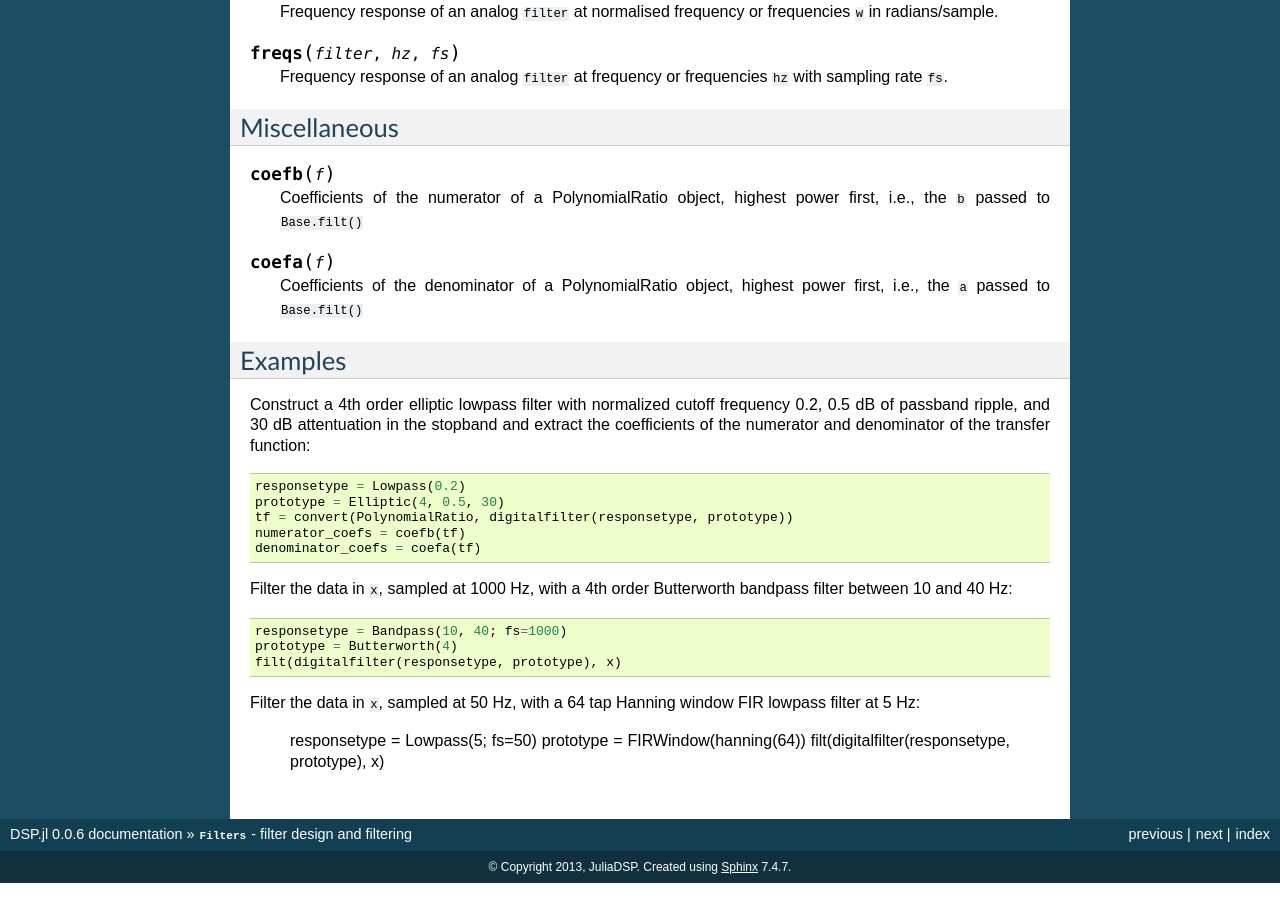
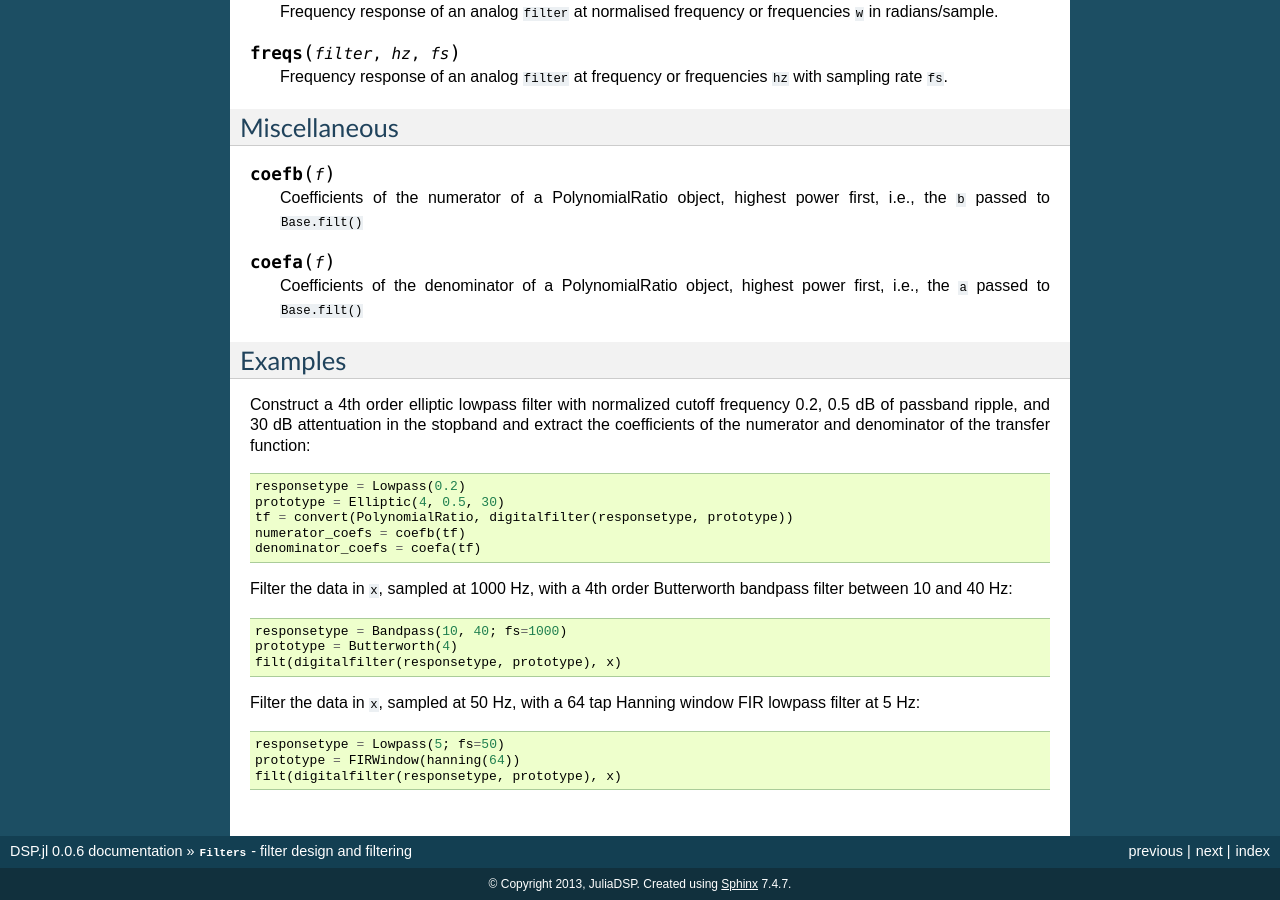
Before and after one commit to JuliaDSP/DSP.jl, a Sphinx documentation site: the page built from doc/filters.rst, in a window 1280 px wide and 900 px high, scrolled down 3901 px. Built offline with Sphinx 7.4.7, drawn with Linux system fonts in a browser that asks for light colours; formulas are drawn with MathJax 3.

Commit message:
Fix code example formatting in docs

```diff
--- a/doc/filters.rst
+++ b/doc/filters.rst
@@ -301,7 +301,7 @@ Butterworth bandpass filter between 10 and 40 Hz::
   filt(digitalfilter(responsetype, prototype), x)
 
 Filter the data in ``x``, sampled at 50 Hz, with a 64 tap Hanning
-window FIR lowpass filter at 5 Hz:
+window FIR lowpass filter at 5 Hz::
 
   responsetype = Lowpass(5; fs=50)
   prototype = FIRWindow(hanning(64))
```
